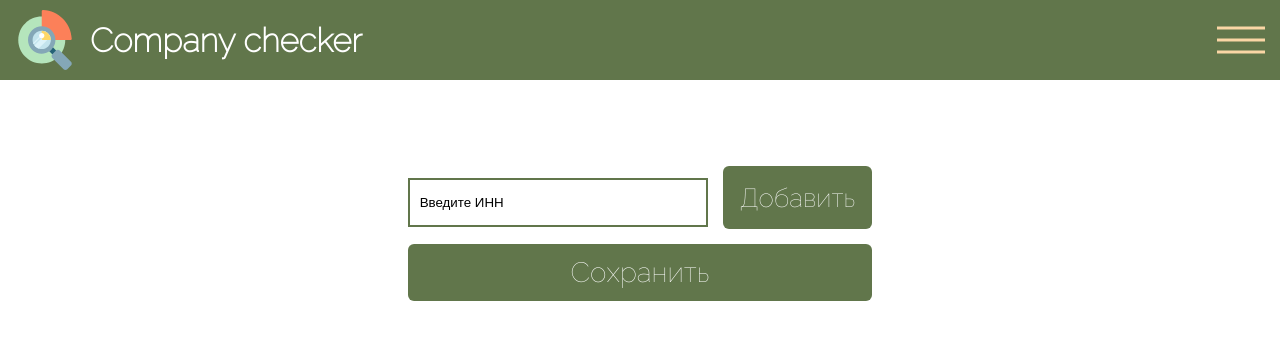
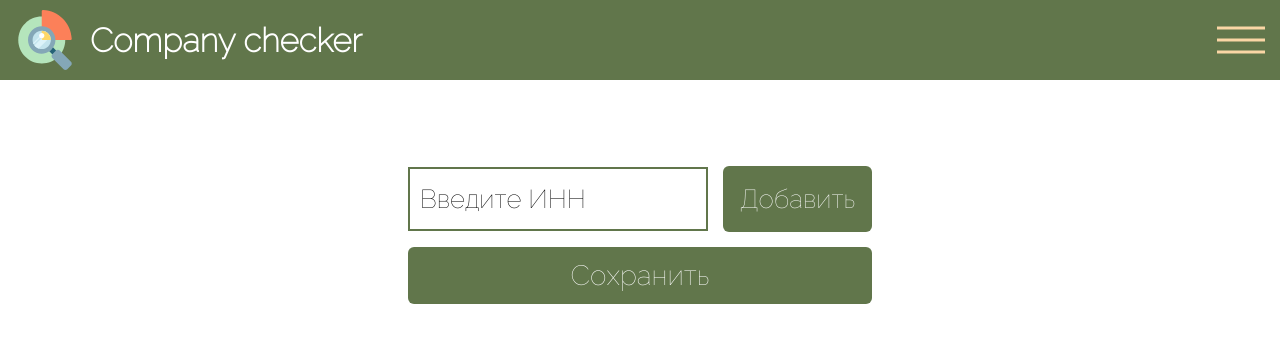
Before and after one commit to ravgusha/company-checker, a React (Create React App) app: page /add in a window 1280 px wide. Shown: the top 342 px of the page. Built offline with nearby package versions, Linux system fonts and the light colour scheme.

Commit message:
fix: fix company deleting #CC-010

```diff
--- a/src/components/InnForm/style.scss
+++ b/src/components/InnForm/style.scss
@@ -9,6 +9,8 @@ form {
     border: 2px solid $MAIN_COLOR;
     padding: 15px 10px;
     margin-right: 15px;
+    font-size: 26px;
+    font-family: inherit;
 
     &:disabled {
       border: 1px solid #999999;
@@ -18,7 +20,7 @@ form {
 
   button {
     background-color: $MAIN_COLOR;
-    height: 63px;
+    height: 66px;
     padding: 0 17px;
     color: $MAIN_FONT_COLOR;
     font-size: 26px;
--- a/src/components/Table/DeleteButton/index.tsx
+++ b/src/components/Table/DeleteButton/index.tsx
@@ -1,14 +1,17 @@
 import { useDispatch } from 'react-redux';
 import { deleteCompany } from '../../../redux/companySlice';
 
-const DeleteButton = (row) => {
+interface IDeleteButton {
+  id: string;
+}
+
+const DeleteButton = ({ id }: IDeleteButton) => {
   const dispatch = useDispatch();
-  console.log(row.row.id);
 
   return (
     <button
       onClick={() => {
-        dispatch(deleteCompany(row.row.id));
+        dispatch(deleteCompany(id));
       }}
     ></button>
   );
--- a/src/components/Table/TableBody/index.tsx
+++ b/src/components/Table/TableBody/index.tsx
@@ -7,11 +7,9 @@ type ITableBody = {
 };
 
 const TableBody = ({ table }: ITableBody) => {
-  console.log(table.getRowModel().rows)
   return (
     <tbody>
       {table.getRowModel().rows.map((row) => (
-
         <tr key={row.id}>
           {row.getVisibleCells().map((cell) => (
             <td key={cell.id}>{flexRender(cell.column.columnDef.cell, cell.getContext())}</td>
--- a/src/components/Table/columns.tsx
+++ b/src/components/Table/columns.tsx
@@ -1,6 +1,5 @@
 import { createColumnHelper } from '@tanstack/react-table';
-import { useDispatch } from 'react-redux';
-import { deleteCompany } from '../../redux/companySlice';
+
 import DeleteButton from './DeleteButton';
 
 export interface ICompany {
@@ -38,18 +37,7 @@ export const columns = [
   columnHelper.display({
     id: 'Удалить',
     header: () => 'Удалить',
-    cell: info => <DeleteButton row={info.row.original} />,
-    // cell: (info) => (
-    //   <button
-    //     onClick={() => {
-    //       const dispatch = useDispatch();
-    //       console.log(info.row.original.id)
-    //       dispatch(deleteCompany(info.row.original.id));
-    //     }}
-    //   ></button>
-    // ),
+    cell: info => <DeleteButton id={info.row.original.id} />,
     enableHiding: false,
   }),
 ];
-
-console.log(typeof columns);
--- a/src/redux/companySlice.ts
+++ b/src/redux/companySlice.ts
@@ -1,5 +1,4 @@
 import { createSlice } from '@reduxjs/toolkit';
-
 interface ICompany {
     inn?: string;
     id: string;
@@ -26,14 +25,7 @@ const companySlice = createSlice({
             });
         },
         deleteCompany: (state, action) => {
-            // state.push({
-            //     inn: action.payload.inn,
-            //     id: action.payload.id,
-            //     name: action.payload.name,
-            //     okved: action.payload.okved,
-            //     status: action.payload.status,
-            // });
-            return state = state.filter(item => item.id !== action.payload.id)
+            return state = state.filter(item => item.id !== action.payload)
         },
     }
 });
```
